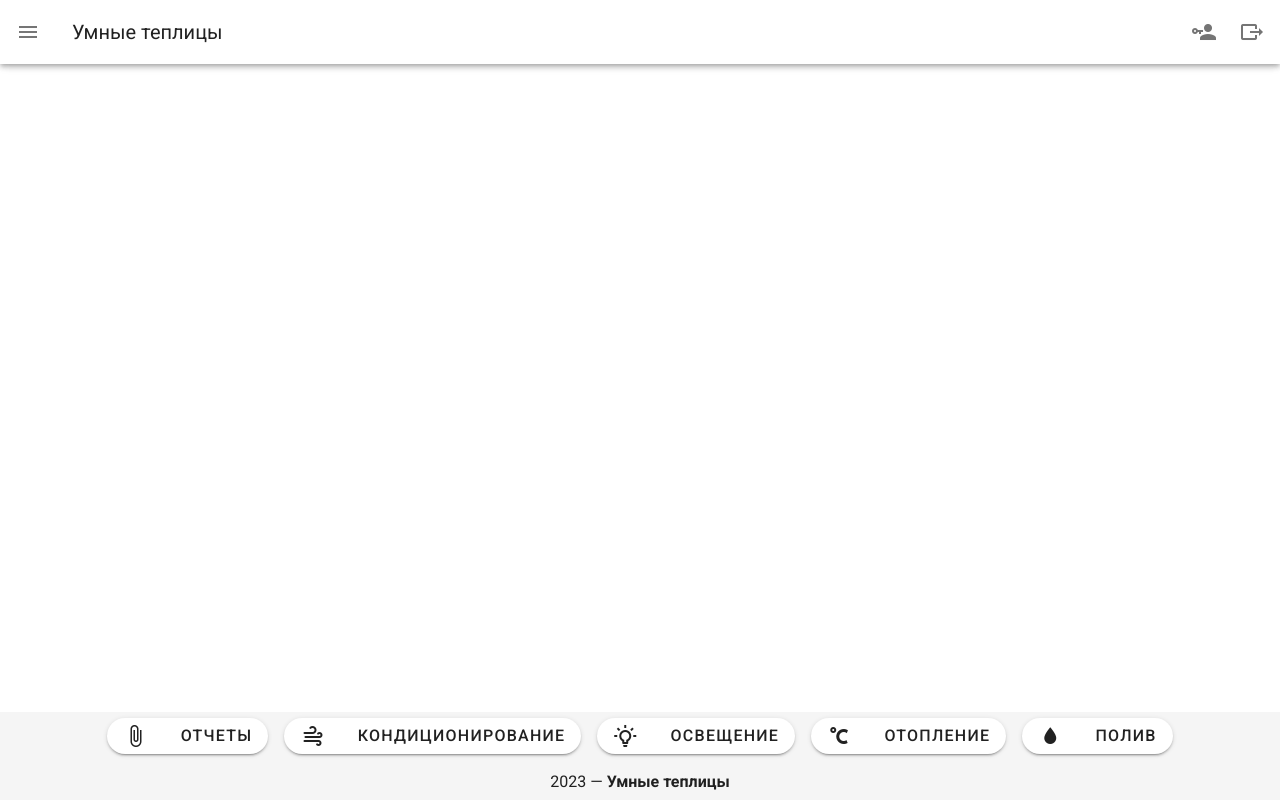
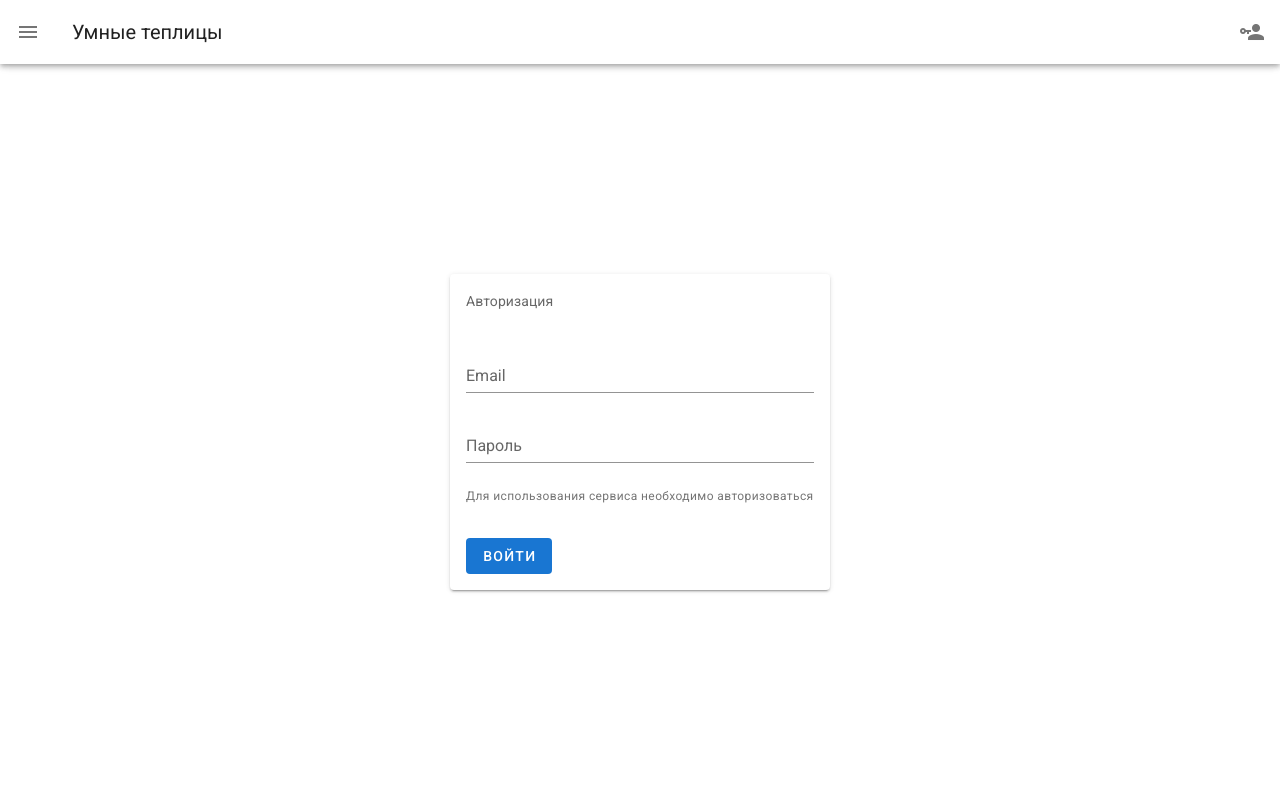
Before and after one commit to AlexandrKolomytsev/arduino-project, a Vue app: page /auth in a window 1280 px wide. Built offline with nearby package versions, Linux system fonts and the light colour scheme.

Commit message:
auth and logout

```diff
--- a/src/App.vue
+++ b/src/App.vue
@@ -4,7 +4,7 @@
     <v-main>
       <router-view/>
     </v-main>
-    <Footer />
+    <Footer v-if="$store.state.isAuth" />
   </v-app>
 </template>
 
--- /dev/null
+++ b/src/auth.json
@@ -0,0 +1,10 @@
+{
+  "users": [
+    {
+      "1": "1"
+    },
+    {
+      "2": "2"
+    }
+  ]
+}
--- a/src/components/Header.vue
+++ b/src/components/Header.vue
@@ -4,7 +4,7 @@
         class="header"
         image="https://cdn.vuetifyjs.com/images/backgrounds/vbanner.jpg"
     >
-      <v-app-bar-nav-icon @click.stop="drawer = !drawer"></v-app-bar-nav-icon>
+      <v-app-bar-nav-icon @click.stop="drawerToggler"></v-app-bar-nav-icon>
 
       <v-toolbar-title>Умные теплицы</v-toolbar-title>
 
@@ -12,7 +12,11 @@
       <v-btn icon>
         <v-icon>mdi-account-key</v-icon>
       </v-btn>
-      <v-btn icon>
+      <v-btn
+          v-if="$store.state.isAuth"
+          @click="logOut"
+          icon
+      >
         <v-icon>mdi-export</v-icon>
       </v-btn>
     </v-toolbar>
@@ -33,11 +37,11 @@
       >
         <v-list-item>
           <v-list-item-avatar>
-            <v-img src="https://randomuser.me/api/portraits/men/78.jpg"></v-img>
+            <v-img src="https://cdn-icons-png.flaticon.com/512/149/149071.png"></v-img>
           </v-list-item-avatar>
 
           <v-list-item-content>
-            <v-list-item-title>John Leider</v-list-item-title>
+            <v-list-item-title>Пользователь</v-list-item-title>
           </v-list-item-content>
         </v-list-item>
 
@@ -83,6 +87,17 @@ export default {
       ],
     }
   },
+  methods: {
+    logOut () {
+      this.$store.commit('setIsAuth', false)
+      this.$router.push('/auth')
+    },
+    drawerToggler () {
+      if (this.$store.state.isAuth) {
+        this.drawer = !this.drawer
+      }
+    }
+  }
 }
 </script>
 
--- a/src/components/charts/ChartAirTemperature.vue
+++ b/src/components/charts/ChartAirTemperature.vue
@@ -150,8 +150,8 @@ export default {
   mounted() {
     this.interval = setInterval(() => {
       axios
-        // .get("https://arduino-back-production.up.railway.app/", {
-        .get("http://localhost:8080/", {
+        .get("https://arduino-back-production.up.railway.app/", {
+        // .get("http://localhost:8080/", {
           mode: "no-cors",
         })
         .then(response => {
--- a/src/router/index.js
+++ b/src/router/index.js
@@ -1,6 +1,7 @@
 import Vue from 'vue'
 import VueRouter from 'vue-router'
 import Reports from '../views/Reports.vue'
+import store from '../store'
 
 Vue.use(VueRouter)
 
@@ -8,7 +9,8 @@ const routes = [
   {
     path: '/',
     name: 'Reports',
-    component: Reports
+    component: Reports,
+    meta: { requiresAuth: true }
   },
   {
     path: '/conditioning',
@@ -16,22 +18,31 @@ const routes = [
     // route level code-splitting
     // this generates a separate chunk (about.[hash].js) for this route
     // which is lazy-loaded when the route is visited.
+    meta: { requiresAuth: true },
     component: () => import(/* webpackChunkName: "about" */ '../views/Conditioning.vue')
   },
   {
     path: '/lighting',
     name: 'Lighting',
+    meta: { requiresAuth: true },
     component: () => import(/* webpackChunkName: "about" */ '../views/Lighting.vue')
   },
   {
     path: '/heating',
     name: 'Heating',
+    meta: { requiresAuth: true },
     component: () => import(/* webpackChunkName: "about" */ '../views/Heating.vue')
   },
   {
     path: '/watering',
     name: 'Watering',
+    meta: { requiresAuth: true },
     component: () => import(/* webpackChunkName: "about" */ '../views/Watering.vue')
+  },
+  {
+    path: '/auth',
+    name: 'Auth',
+    component: () => import(/* webpackChunkName: "about" */ '../views/Auth.vue')
   }
 ]
 
@@ -41,4 +52,16 @@ const router = new VueRouter({
   routes
 })
 
+router.beforeEach((to, from, next) => {
+  if (to.meta.requiresAuth && !store.state.isAuth) {
+    console.log(store.state, 'store')
+    // Если маршрут требует аутентификации и пользователь не авторизован,
+    // перенаправляем на страницу входа или на другую страницу, где можно выполнить аутентификацию.
+    next('/auth');
+  } else {
+    // Если пользователь авторизован или маршрут не требует аутентификации, продолжаем нормальное выполнение перехода.
+    next();
+  }
+});
+
 export default router
--- a/src/store/index.js
+++ b/src/store/index.js
@@ -3,31 +3,19 @@ import Vuex from "vuex";
 
 Vue.use(Vuex);
 
-export const store = new Vuex.Store({
+export default new Vuex.Store({
   state: {
     temperature: 0,
-    // bulbOn: null,
+    isAuth: false,
   },
   mutations: {
     setTemperature(state, element) {
       state.temperature = element;
     },
-    setBulbOn(state, element) {
-      state.bulbOn = element;
+    setIsAuth(state, element) {
+      state.isAuth = element;
     },
   },
-  // actions: {
-  //   fetchBulbOn({ commit }) {
-  //     return axios
-  //       .get("http://localhost:3000/bulb")
-  //       .then(response => {
-  //         commit("setBulbOn", response.data.bulbOn);
-  //       })
-  //       .catch(error => {
-  //         console.error(error);
-  //       });
-  //   },
-  // },
   getters: {
     getTemperature(state) {
       return state.temperature;
@@ -35,4 +23,3 @@ export const store = new Vuex.Store({
   },
   modules: {},
 });
-// store.dispatch("bulb/fetchBulbOn"); // Выполняем GET-запрос на сервер при создании хранилища
--- /dev/null
+++ b/src/views/Auth.vue
@@ -0,0 +1,88 @@
+<template>
+  <div class="wrapper">
+    <v-card
+        class="mx-auto"
+        width="380"
+    >
+      <v-card-text>
+        Авторизация
+      </v-card-text>
+      <v-window>
+        <v-window-item :value="1">
+          <v-card-text>
+            <v-text-field
+                v-model="login"
+                label="Email"
+            ></v-text-field>
+            <v-text-field
+                v-model="password"
+                label="Пароль"
+            ></v-text-field>
+            <span
+                v-if="error"
+                class="text-caption red--text text--darken-1"
+            >
+              Неправильно введен логин или пароль
+            </span>
+            <span
+                v-if="!error"
+                class="text-caption grey--text text--darken-1"
+            >
+              Для использования сервиса необходимо авторизоваться
+            </span>
+          </v-card-text>
+          <v-card-text>
+            <v-btn
+                color="primary"
+                depressed
+                @click="getUsers"
+            >
+              Войти
+            </v-btn>
+          </v-card-text>
+        </v-window-item>
+      </v-window>
+    </v-card>
+  </div>
+</template>
+
+<script>
+import jsonData from '../auth.json';
+export default {
+  name: "Auth",
+  data() {
+    return {
+      login: '',
+      password: '',
+      usersMas: jsonData,
+      error: false,
+    };
+  },
+  methods: {
+    getUsers() {
+      for (const key in this.usersMas.users) {
+        for (const loginUser in this.usersMas.users[key]) {
+          console.log(this.usersMas.users[key][loginUser], 'this.usersMas.users')
+          if (loginUser === this.login && this.usersMas.users[key][loginUser] === this.password) {
+            //Чел авторизировался
+            console.log('авторизировался')
+            this.$store.commit('setIsAuth', true)
+            this.$router.push('/')
+          } else {
+            this.error = true
+          }
+        }
+      }
+    }
+  }
+};
+</script>
+
+<style scoped lang="scss">
+.wrapper {
+  position: absolute;
+  top: 50%;
+  left: 50%;
+  transform: translate(-50%, -50%);
+}
+</style>
```
